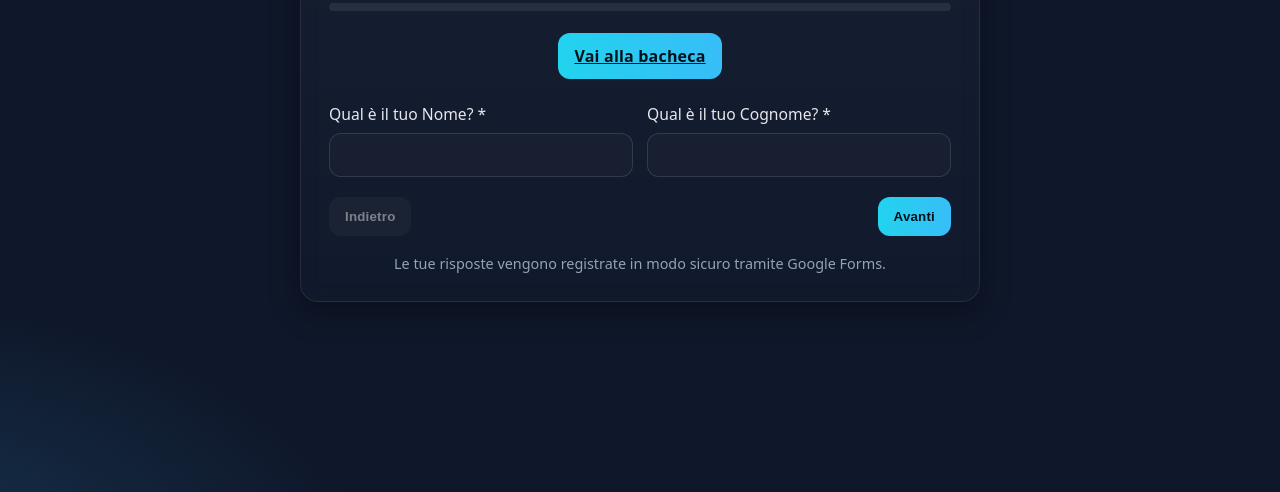
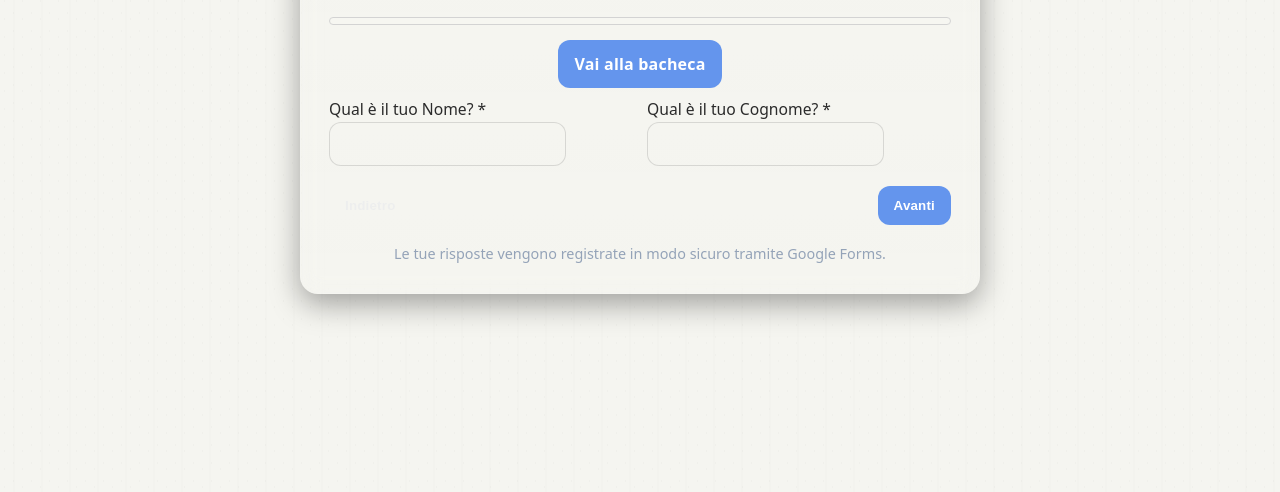
Before and after one commit to UsgheJr/Memories, a plain HTML site: page index.html in a window 1280 px wide. Shown: the part 308-800 px from the top of the page. Drawn offline with Linux system fonts and the light colour scheme.

Commit message:
Update style.css

```diff
--- a/style.css
+++ b/style.css
@@ -8,33 +8,41 @@
   --danger: #f87171;
   --shadow: 0 10px 30px rgba(0, 0, 0, 0.35);
   --radius: 18px;
+  --wall-bg: #f5f5f0;        /* tinta base muro */
+  --ink: #2b2b2b;            /* testo principale */
+  --paper: #fffdf8;          /* bianco carta polaroid */
+  --paper-edge: #f0ede5;     /* bordo carta */
+  --tape: #f6e7a7cc;         /* “washi” giallino trasparente */
 }
 
 * {
   box-sizing: border-box;
 }
 
-body {
+body{
   margin: 0;
-  min-height: 100svh;
-  display: grid;
-  place-items: center;
-  background: radial-gradient(
-      1200px 600px at 70% -10%,
-      rgba(34, 211, 238, 0.18),
-      transparent 50%
-    ),
-    radial-gradient(
-      900px 500px at -10% 110%,
-      rgba(56, 189, 248, 0.18),
-      transparent 55%
-    ),
-    var(--bg);
-  font-family: system-ui, -apple-system, Segoe UI, Roboto, Ubuntu, Cantarell,
-    Noto Sans, Helvetica, Arial;
-  color: var(--text);
+  color: var(--ink);
+  font: 16px/1.5 system-ui, -apple-system, "Segoe UI", Roboto, Helvetica, Arial, "Apple Color Emoji", "Segoe UI Emoji";
+  background:
+    /* puntinatura delicata */
+    radial-gradient(circle at 25% 15%, #00000005 0 1px, transparent 1px),
+    radial-gradient(circle at 75% 85%, #00000005 0 1px, transparent 1px),
+    /* leggere righe verticali */
+    linear-gradient(90deg, #0000 0, #0000 47.5%, #00000006 50%, #0000 52.5%, #0000 100%),
+    /* tinta base */
+    var(--wall-bg);
+  background-size:
+    18px 18px,
+    18px 18px,
+    28px 28px,
+    auto;
+  -webkit-font-smoothing: antialiased;
+  -moz-osx-font-smoothing: grayscale;
+  display: flex;
+  justify-content: center;
+  align-items: center;
+  min-height: 100vh;
 }
-
 .card {
   width: min(680px, 92vw);
   background: linear-gradient(
@@ -62,14 +70,15 @@ p.sub {
   height: 8px;
   background: rgba(255, 255, 255, 0.08);
   border-radius: 999px;
+  border: 1px solid lightgray;
   overflow: hidden;
-  margin: 10px 0 22px;
+  margin: 10px 0 15px;
 }
 
 .progress {
   height: 100%;
   width: 0%;
-  background: linear-gradient(90deg, var(--accent), var(--accent-2));
+  background: cornflowerblue;
   transition: width 0.35s ease;
 }
 
@@ -95,17 +104,15 @@ p.sub {
 
 label {
   display: block;
-  margin: 14px 0 8px;
   font-size: 0.98rem;
 }
 
 input,
 select,
 textarea {
-  width: 100%;
   padding: 12px 14px;
   border-radius: 12px;
-  border: 1px solid rgba(255, 255, 255, 0.12);
+  border: 1px solid rgb(0 0 0 / 12%);
   background: rgba(255, 255, 255, 0.02);
   color: var(--text);
   outline: none;
@@ -145,6 +152,7 @@ textarea:focus {
   cursor: pointer;
   font-weight: 600;
   letter-spacing: 0.2px;
+  text-decoration: none;
 }
 
 .btn.secondary {
@@ -153,8 +161,8 @@ textarea:focus {
 }
 
 .btn.primary {
-  background: linear-gradient(90deg, var(--accent), var(--accent-2));
-  color: #00131a;
+  background: cornflowerblue;
+  color: white;
 }
 
 .btn[disabled] {
@@ -218,10 +226,7 @@ footer {
 }
 
 .radio {
-  display: flex;
-  gap: 10px;
-  align-items: center;
-  margin: 8px 0;
+    margin: 0;
 }
 
 .ok {
```
